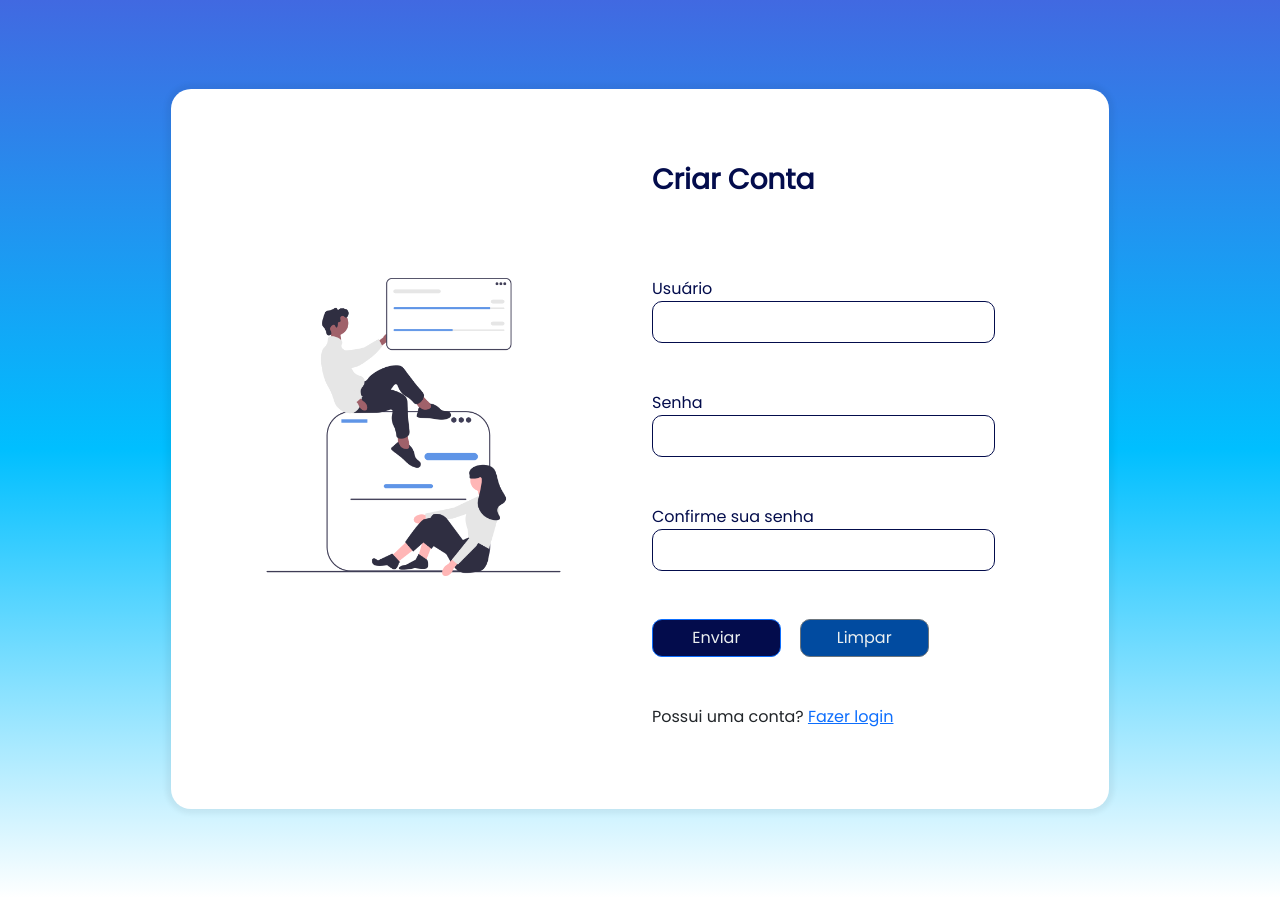
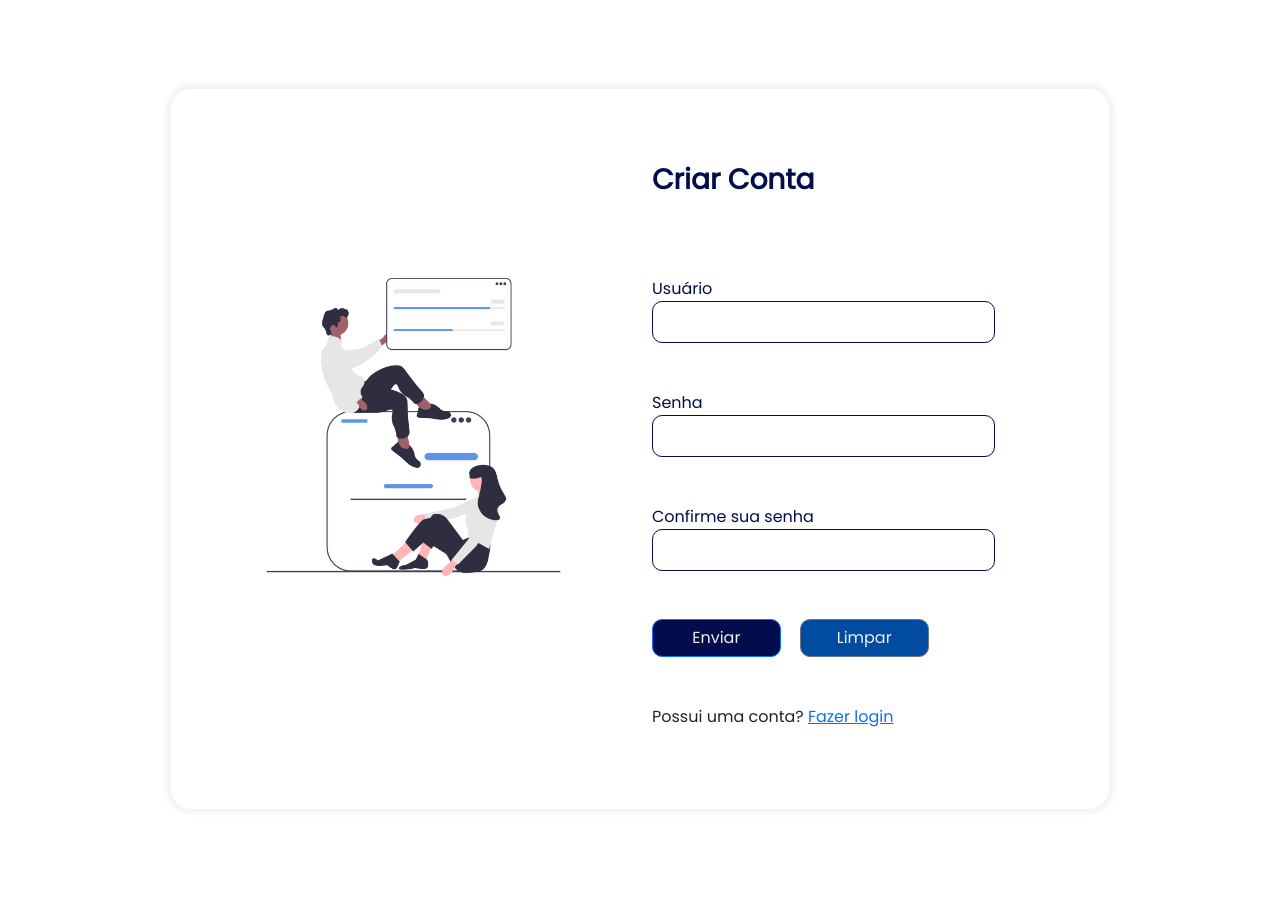
Before and after one commit to leidyAguiar/SistemaFinanceiro, a PHP site: page /register.php in a window 1280 px wide. Run offline with PHP 8.4, Linux system fonts and the light colour scheme.

Commit message:
alteração css

```diff
--- a/css/style.css
+++ b/css/style.css
@@ -2,7 +2,7 @@
 
 body {
     font-family: 'Poppins', sans-serif;
-    background-image: linear-gradient(Royalblue, DeepSkyBlue, white);
+    background-image: #5f95e7;
 }
 
 .content {
```
